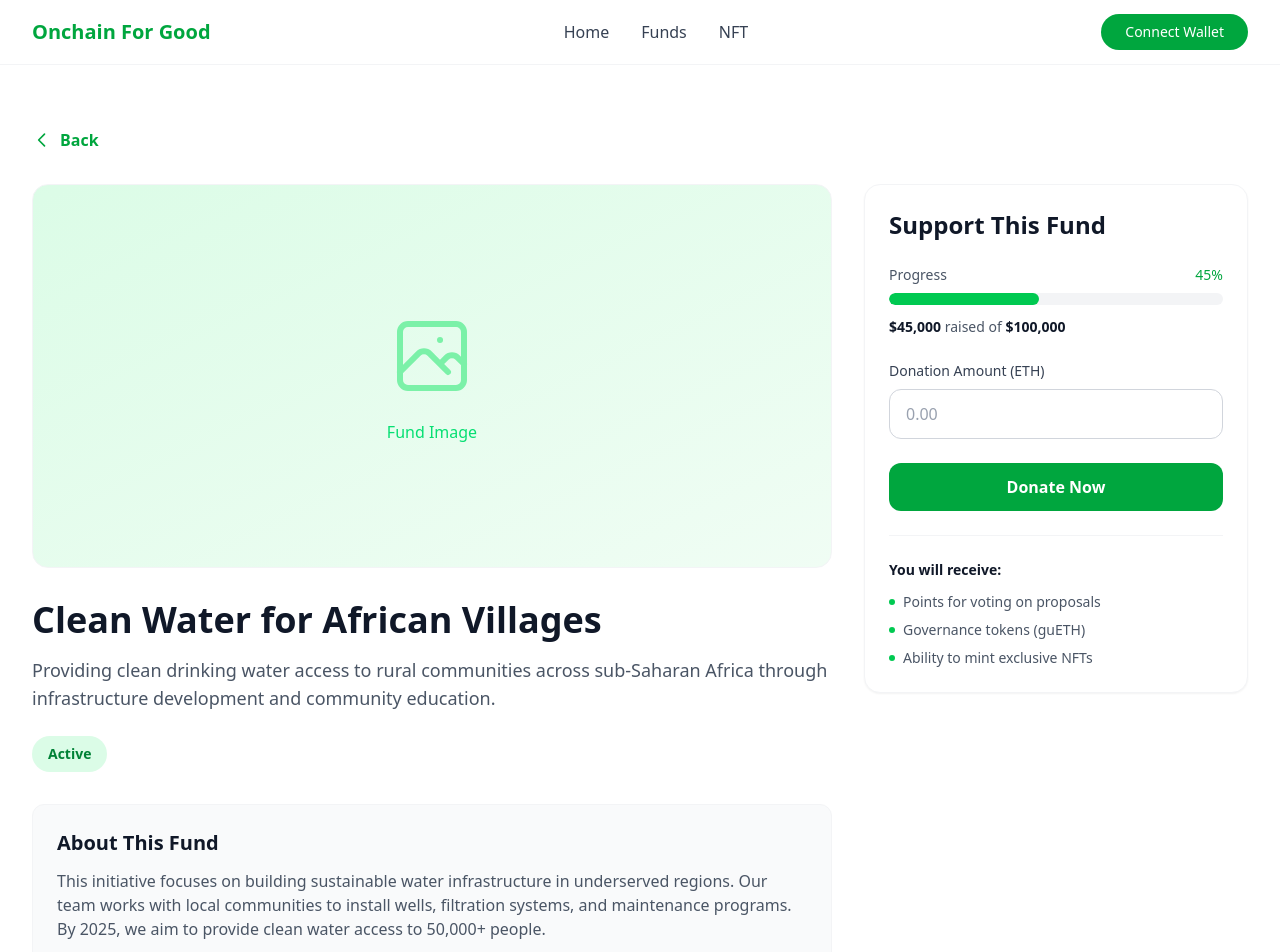
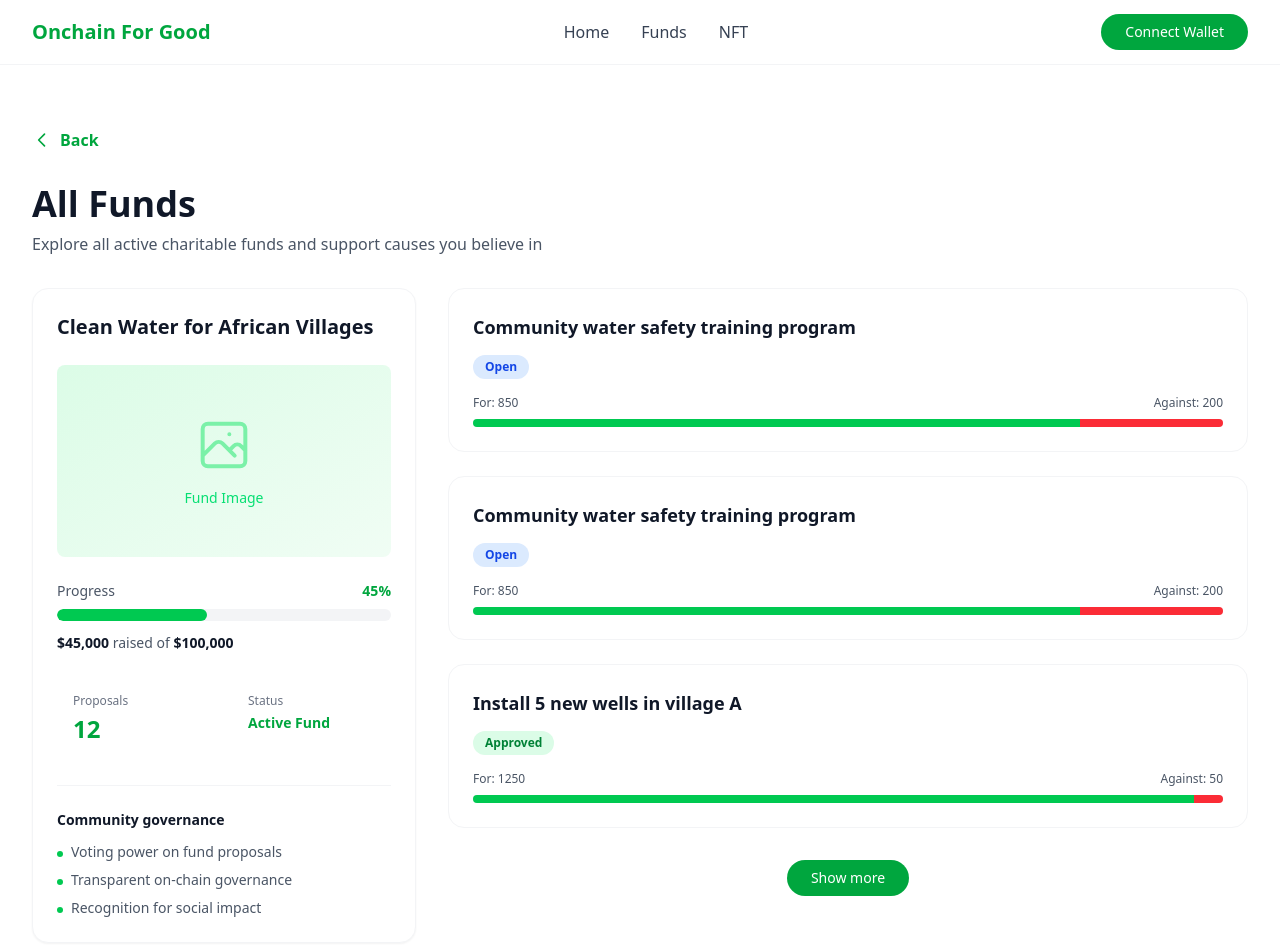
Before and after one commit to anotherath/onchain-for-good, a Next.js app: page /proposal-list in a window 1280 px wide. Shown: the top 952 px of the page. Built offline with nearby package versions, Linux system fonts and the light colour scheme.

Commit message:
create and dev proposal-list ui

```diff
--- a/app/proposal-list/page.tsx
+++ b/app/proposal-list/page.tsx
@@ -1,25 +1,31 @@
 import BackButton from "@/components/buttons/back-button";
-import DonationCard from "@/components/fund-detail-components/donation-card";
-import FundInfomation from "@/components/fund-detail-components/fund-infomation";
-import FundProposalList from "@/components/fund-detail-components/fund-proposal-list";
-import TopDonorsTable from "@/components/fund-detail-components/top-donors-table";
-import TransactionHistoryTable from "@/components/fund-detail-components/transaction-history-table";
+import AllProposals from "@/components/proposal-list-components/all-proposals";
+import FundProposalInfo from "@/components/proposal-list-components/fund-proposal-info";
 
 export default function ProposalList() {
   return (
     <div className="max-w-7xl mx-auto px-4 sm:px-6 lg:px-8 py-12 lg:py-16">
       <BackButton className="mb-8" />
+
+      <div className="mb-8">
+        <h1 className="text-3xl lg:text-4xl font-bold text-gray-900">
+          All Funds
+        </h1>
+        <p className="text-gray-600 mt-2">
+          Explore all active charitable funds and support causes you believe in
+        </p>
+      </div>
+
       <div className="mb-12 grid grid-cols-1 lg:grid-cols-3 gap-8">
-        <div className="lg:col-span-2">
-          <FundInfomation />
-        </div>
         <div>
           <div className="sticky top-24">
-            <DonationCard />
+            <FundProposalInfo />
           </div>
         </div>
+        <div className="lg:col-span-2">
+          <AllProposals />
+        </div>
       </div>
-      <FundProposalList />
     </div>
   );
 }
--- a/components/fund-detail-components/fund-proposal-list.tsx
+++ b/components/fund-detail-components/fund-proposal-list.tsx
@@ -1,3 +1,4 @@
+import TextButton from "../buttons/text-button";
 import FundProposalCard from "../cards/fund-proposal-card";
 
 export default function FundProposalList() {
@@ -37,12 +38,7 @@ export default function FundProposalList() {
         ))}
       </div>
       <div className="text-center mt-8">
-        <a
-          href="/funds/2/proposals"
-          className="inline-block text-green-600 font-semibold hover:text-green-700 transition-colors"
-        >
-          View All Proposals →
-        </a>
+        <TextButton href="/proposal-list">View All Proposals →</TextButton>
       </div>
     </section>
   );
--- a/components/proposal-list-components/all-proposals.tsx
+++ b/components/proposal-list-components/all-proposals.tsx
@@ -0,0 +1,45 @@
+import RoundedButton from "../buttons/rounded-button";
+import TextButton from "../buttons/text-button";
+import FundProposalCard from "../cards/fund-proposal-card";
+
+export default function AllProposals() {
+  const proposals = [
+    {
+      title: "Community water safety training program",
+      status: "Open",
+      forVotes: 850,
+      againstVotes: 200,
+    },
+    {
+      title: "Community water safety training program",
+      status: "Open",
+      forVotes: 850,
+      againstVotes: 200,
+    },
+    {
+      title: "Install 5 new wells in village A",
+      status: "Approved",
+      forVotes: 1250,
+      againstVotes: 50,
+    },
+  ];
+
+  return (
+    <section className="mb-16">
+      <div className="grid grid-cols-1 gap-6">
+        {proposals.map((p, idx) => (
+          <FundProposalCard
+            key={idx}
+            title={p.title}
+            status={p.status}
+            forVotes={p.forVotes}
+            againstVotes={p.againstVotes}
+          />
+        ))}
+      </div>
+      <div className="text-center mt-8">
+        <RoundedButton>Show more</RoundedButton>{" "}
+      </div>
+    </section>
+  );
+}
--- /dev/null
+++ b/components/proposal-list-components/fund-proposal-info.tsx
@@ -0,0 +1,98 @@
+export default function FundProposalInfo() {
+  const progress = 45;
+  const raised = 45_000;
+  const target = 100_000;
+
+  return (
+    <div className="bg-white h-fit rounded-2xl border border-gray-100 p-6 shadow-xs">
+      {/* Header */}
+
+      <div className="mb-6">
+        <h2 className="text-xl font-bold text-gray-900">
+          Clean Water for African Villages
+        </h2>
+      </div>
+
+      <div className="mb-6 w-full h-48 bg-linear-to-br from-green-100 to-green-50 flex items-center justify-center overflow-hidden rounded-lg">
+        <div className="text-center">
+          <svg
+            className="w-16 h-16 text-green-300 mx-auto mb-2"
+            fill="none"
+            stroke="currentColor"
+            viewBox="0 0 24 24"
+          >
+            <path
+              stroke-linecap="round"
+              stroke-linejoin="round"
+              stroke-width="1.5"
+              d="M4 16l4.586-4.586a2 2 0 012.828 0L16 16m-2-2l1.586-1.586a2 2 0 012.828 0L20 14m-6-6h.01M6 20h12a2 2 0 002-2V6a2 2 0 00-2-2H6a2 2 0 00-2 2v12a2 2 0 002 2z"
+            ></path>
+          </svg>
+          <span className="text-sm text-green-400">Fund Image</span>
+        </div>
+      </div>
+
+      {/* Progress */}
+      <div className="mb-6">
+        <div className="flex justify-between items-center mb-2">
+          <span className="text-sm font-medium text-gray-600">Progress</span>
+          <span className="text-sm font-semibold text-green-600">
+            {progress}%
+          </span>
+        </div>
+
+        <div className="w-full h-3 bg-gray-100 rounded-full overflow-hidden">
+          <div
+            className="h-full bg-green-500 rounded-full transition-all duration-300"
+            style={{ width: `${progress}%` }}
+          />
+        </div>
+
+        <div className="mt-3 text-sm text-gray-600">
+          <span className="font-semibold text-gray-900">
+            ${raised.toLocaleString()}
+          </span>{" "}
+          raised of{" "}
+          <span className="font-semibold text-gray-900">
+            ${target.toLocaleString()}
+          </span>
+        </div>
+      </div>
+
+      {/* Stats */}
+      <div className="grid grid-cols-2 gap-4 mb-6">
+        <div className="rounded-xl  p-4">
+          <div className="text-xs text-gray-500 mb-1">Proposals</div>
+          <div className="text-2xl font-bold text-green-600">12</div>
+        </div>
+
+        <div className="rounded-xl  p-4">
+          <div className="text-xs text-gray-500 mb-1">Status</div>
+          <div className="text-sm font-semibold text-green-600">
+            Active Fund
+          </div>
+        </div>
+      </div>
+
+      {/* Benefits */}
+      <div className="pt-6 border-t border-gray-100">
+        <h3 className="text-sm font-semibold text-gray-900 mb-3">
+          Community governance
+        </h3>
+
+        <ul className="space-y-2 text-sm text-gray-600">
+          {[
+            "Voting power on fund proposals",
+            "Transparent on-chain governance",
+            "Recognition for social impact",
+          ].map((item) => (
+            <li key={item} className="flex items-center gap-2">
+              <span className="mt-1 w-1.5 h-1.5 bg-green-500 rounded-full" />
+              <span>{item}</span>
+            </li>
+          ))}
+        </ul>
+      </div>
+    </div>
+  );
+}
```
